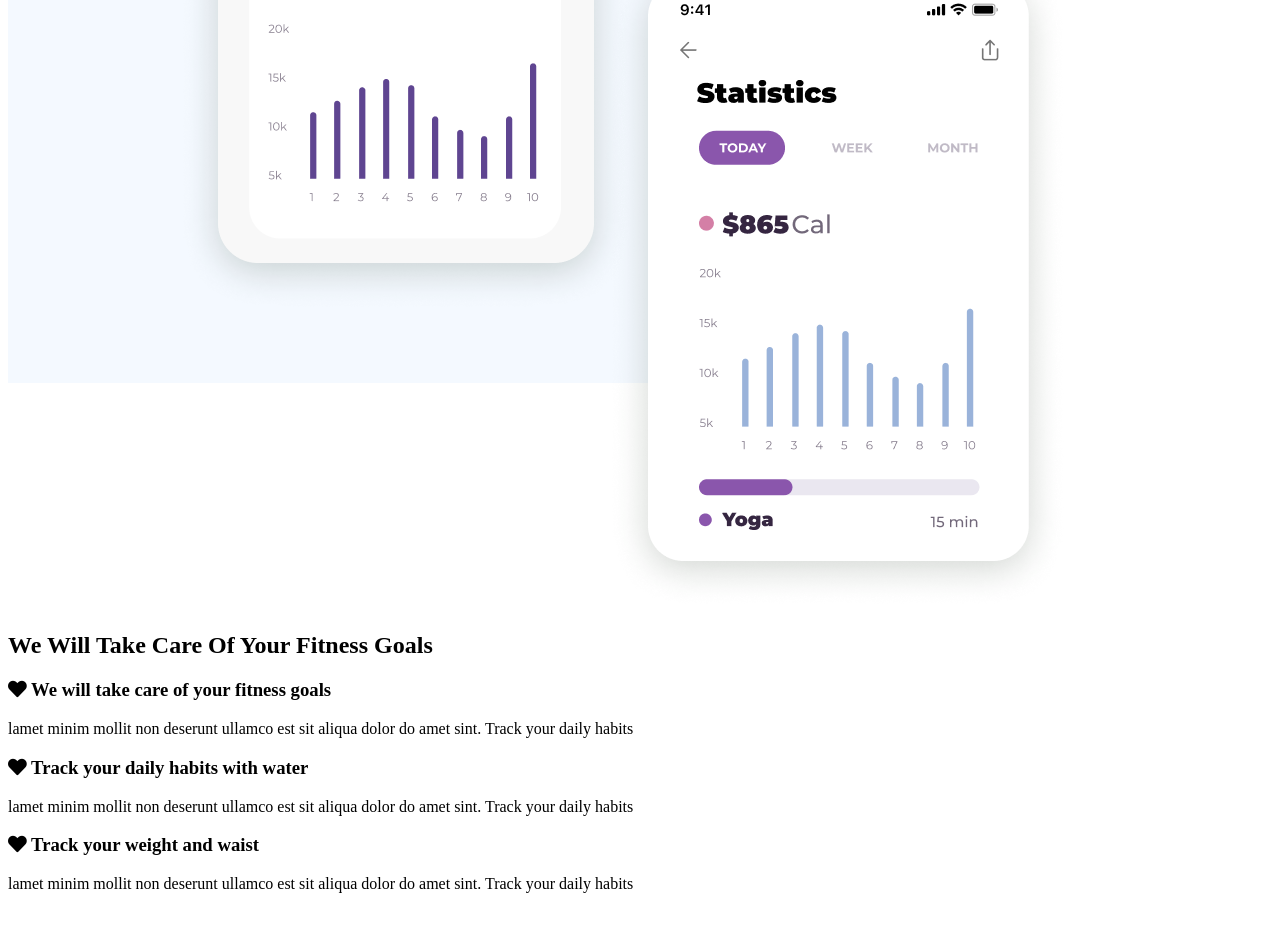
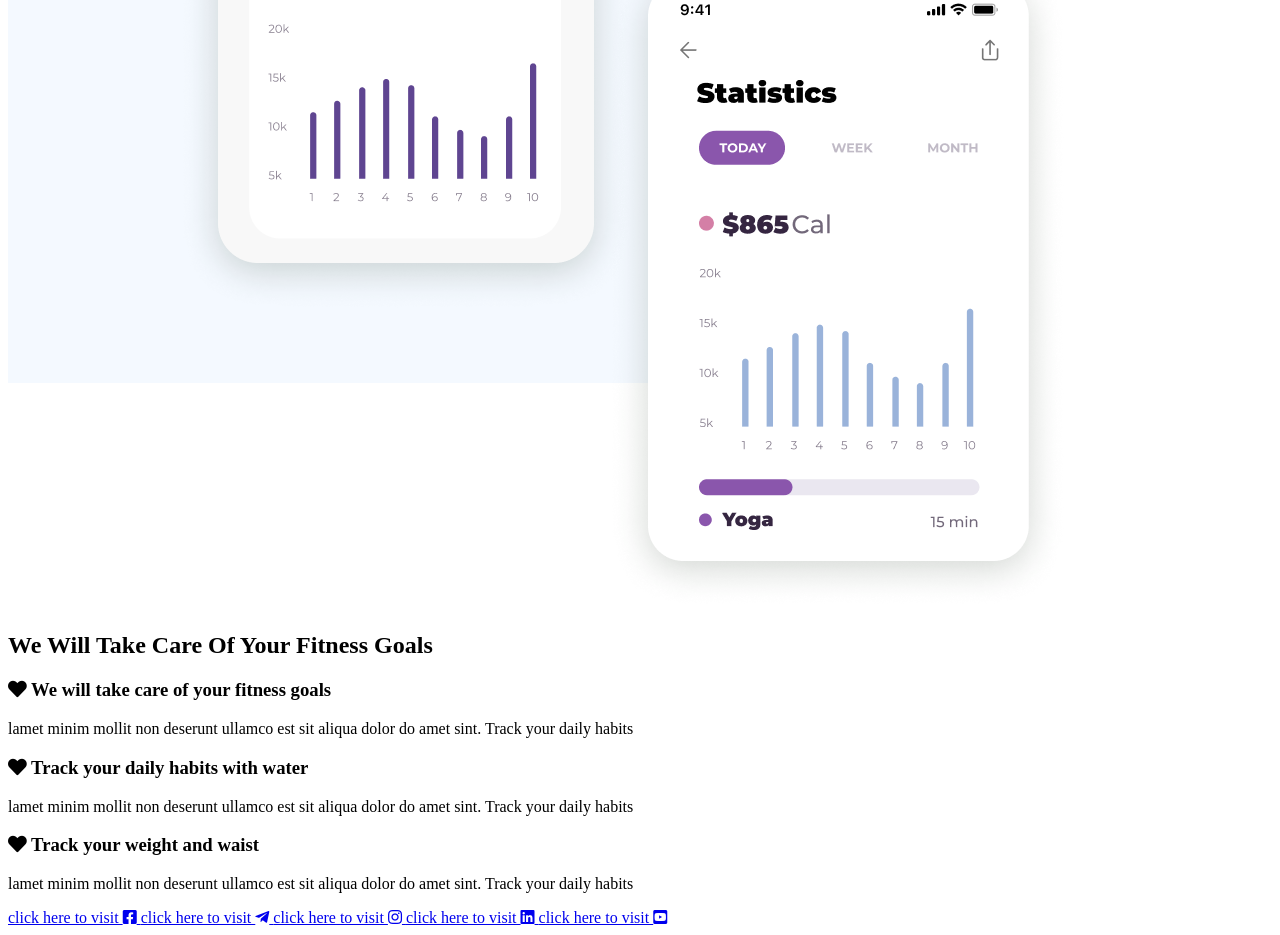
Before and after one commit to ShubhamGera25/SCM-Project-, a plain HTML site: page index.html in a window 1280 px wide. Shown: the part 6444-7379 px from the top of the page. Before the commit the page ends 7353 px from the top, so only its background shows below. Drawn offline with Linux system fonts and the light colour scheme.

Commit message:
Update index.html

```diff
--- a/index.html
+++ b/index.html
@@ -214,3 +214,37 @@
             </div>
           </div>
         </section>
+     <!-- ----------------------------- our 7th section  social media start
+        ---------------------------------------------------------------------- -->
+
+    <div class="icon-bar">
+      <a href="#" class="facebook" target="_dap">
+        click here to visit <i class="fab fa-facebook-square"></i>
+      </a>
+
+      <a href="#" class="telegram" target="_dap">
+        click here to visit <i class="fab fa-telegram-plane"></i>
+      </a>
+
+      <a
+        href="https://www.instagram.com"
+        class="instagram"
+        target="_dap"
+      >
+        click here to visit <i class="fab fa-instagram"></i>
+      </a>
+
+      <a href="#" class="linkedin" target="_dap">
+        click here to visit <i class="fab fa-linkedin"></i>
+      </a>
+
+      <a
+        href="https://www.youtube.com
+        class="youtube"
+        target="_dap"
+      >
+        click here to visit <i class="fab fa-youtube-square"></i>
+      </a>
+    </div>
+  </body>
+</html>
```
